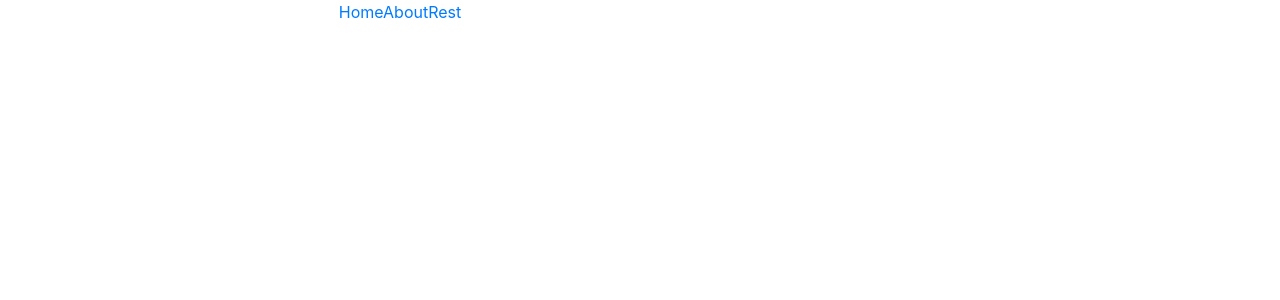
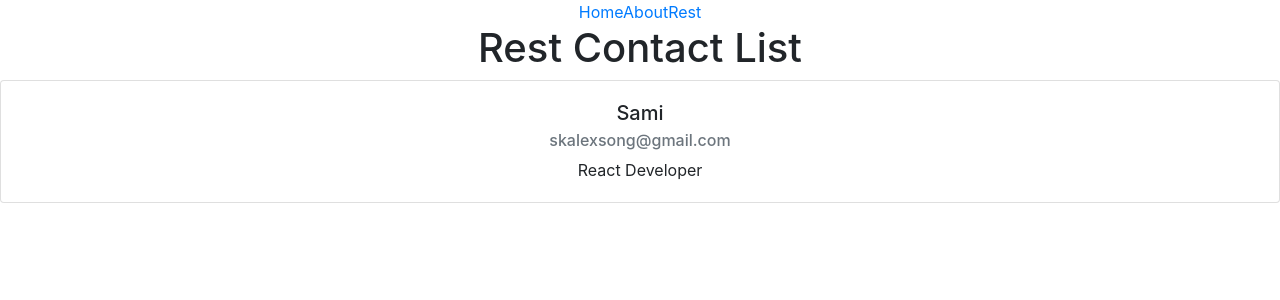
Before and after one commit to SamX23/react-basic, a React (Create React App) app: page /rest in a window 1280 px wide. Shown: the top 300 px of the page. Built offline with nearby package versions, Linux system fonts and the light colour scheme; no server answers.

Commit message:
update fetch api and some components

```diff
--- a/src/About.js
+++ b/src/About.js
@@ -26,16 +26,17 @@ function About() {
           <h4>My Profile</h4>
           {profile.map((item) => (
             <div className="about__profileDetails" key={item.id}>
-              <p>Name : {item.name}</p>
-              <p>Address : {item.address.city}</p>
-              <p>
-                Birth :{" "}
-                {`${item.birth.date} ${item.birth.month} ${item.birth.year}`}
-              </p>
-              <p>Contacts : </p>
-              <ul>
-                <li>Phone : {item.contacts.phone}</li>
-              </ul>
+              <div className="card">
+                <div className="card-body">
+                  <h5 className="card-title">Name : {item.name}</h5>
+                  <h6 className="card-subtitle mb-2 text-muted">
+                    {item.contacts.email}
+                  </h6>
+                  <p className="card-text">
+                    {`${item.birth.date} ${item.birth.month} ${item.birth.year}`}
+                  </p>
+                </div>
+              </div>
             </div>
           ))}
         </div>
--- a/src/App.js
+++ b/src/App.js
@@ -1,22 +1,17 @@
 import React from "react";
-import { BrowserRouter as Router, Switch, Route, Link } from "react-router-dom";
+import { BrowserRouter as Router, Switch, Route } from "react-router-dom";
 
 import Home from "./Home";
 import About from "./About";
 import Rest from "./Rest";
 import "./App.css";
+import Header from "./Header";
 
 function App() {
   return (
     <Router>
-      <div className="App">
-        <header>
-          <nav>
-            <Link to="/">Home</Link>
-            <Link to="/about">About</Link>
-            <Link to="/rest">Rest</Link>
-          </nav>
-        </header>
+      <div className="App center">
+        <Header />
         <Switch>
           <Route path="/rest">
             <Rest />
--- /dev/null
+++ b/src/Header.js
@@ -0,0 +1,16 @@
+import React from "react";
+import { Link } from "react-router-dom";
+
+function Header() {
+  return (
+    <header>
+      <nav>
+        <Link to="/">Home</Link>
+        <Link to="/about">About</Link>
+        <Link to="/rest">Rest</Link>
+      </nav>
+    </header>
+  );
+}
+
+export default Header;
--- a/src/Rest.js
+++ b/src/Rest.js
@@ -1,12 +1,37 @@
-import React, { useEffect } from "react";
+import React, { useEffect, useState } from "react";
 
 function Rest() {
+  const [poke, setPoke] = useState({ data: [] });
+
   useEffect(() => {
-    fetch("");
-    return () => {};
+    fetch("https://pokeapi.co/api/v2/pokemon")
+      .then((res) => res.json())
+      .then((data) => {
+        setPoke({ data: data.results });
+      })
+      .catch(console.log);
   }, []);
 
-  return <div></div>;
+  console.log(typeof poke);
+  console.log(typeof poke.data);
+  console.log(poke.data);
+
+  return (
+    <div>
+      <center>
+        <h1>Rest Contact List</h1>
+      </center>
+      <div className="card">
+        <div className="card-body">
+          <h5 className="card-title">{"Sami"}</h5>
+          <h6 className="card-subtitle mb-2 text-muted">
+            {"skalexsong@gmail.com"}
+          </h6>
+          <p className="card-text">{"React Developer"}</p>
+        </div>
+      </div>
+    </div>
+  );
 }
 
 export default Rest;
--- a/src/index.css
+++ b/src/index.css
@@ -1,11 +1,9 @@
 body {
-  margin: 0;
   font-family: -apple-system, BlinkMacSystemFont, "Segoe UI", "Roboto", "Oxygen",
     "Ubuntu", "Cantarell", "Fira Sans", "Droid Sans", "Helvetica Neue",
     sans-serif;
   -webkit-font-smoothing: antialiased;
   -moz-osx-font-smoothing: grayscale;
-  max-width: 800px;
 }
 
 code {
```
Also changed, not shown: 1 other file (tests, documents, lock files or other folders).
